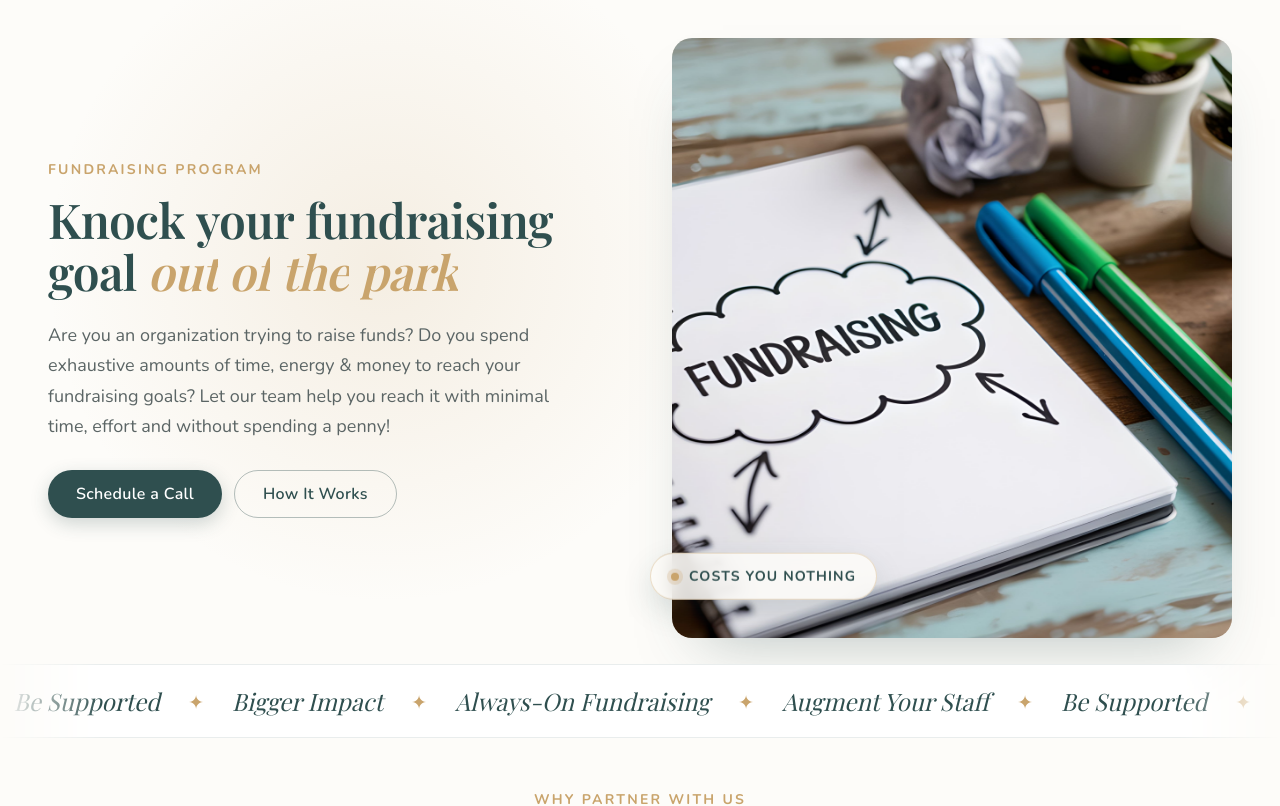
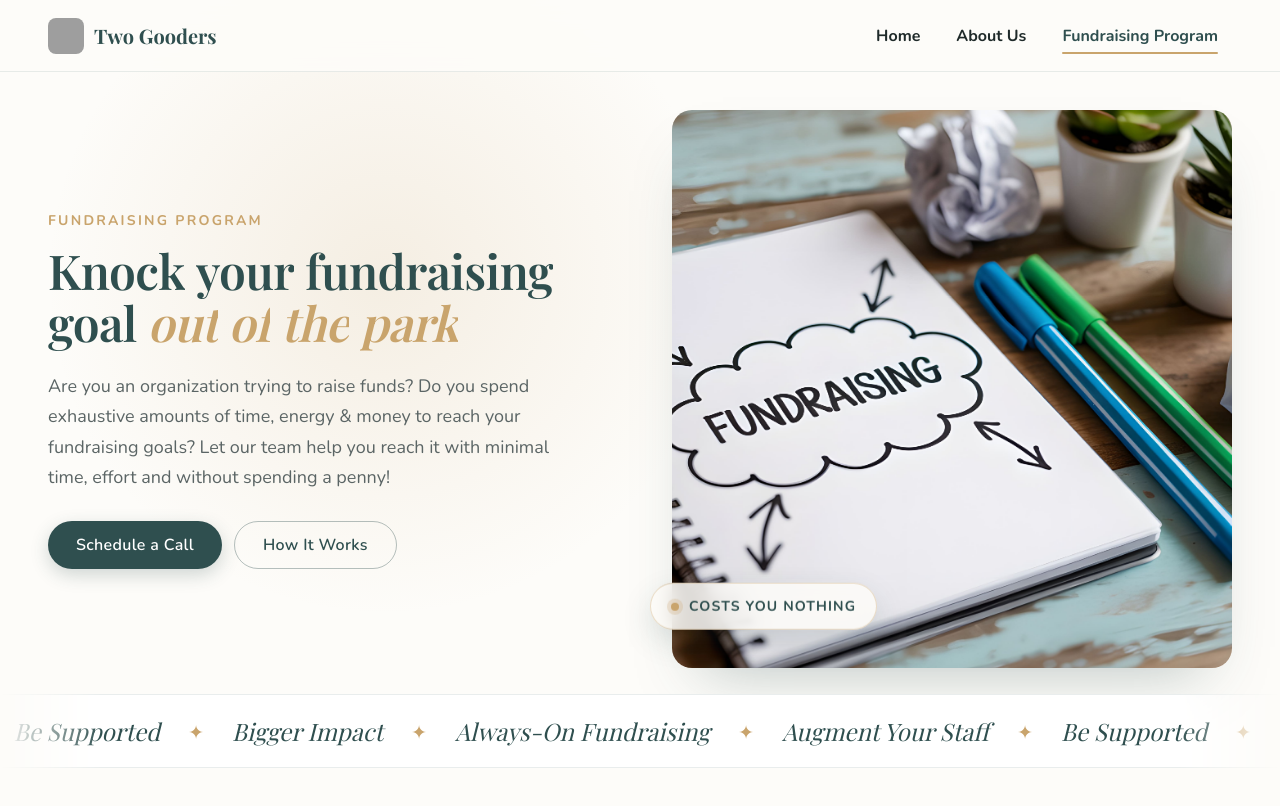
Before and after one commit to shalinjirawla/Twogooders_charity, a Next.js app: page /fundraising-program in a window 1280 px wide. Shown: the top 806 px of the page. Built offline with nearby package versions, Linux system fonts and the light colour scheme; grey boxes are pictures that could not be loaded.

Commit message:
top header

```diff
--- /dev/null
+++ b/src/app/_preview-shared/PreviewHeader.js
@@ -0,0 +1,59 @@
+"use client";
+
+import { useState } from "react";
+import Link from "next/link";
+import { usePathname } from "next/navigation";
+
+const links = [
+  { href: "/home-preview", label: "Home" },
+  { href: "/about", label: "About Us" },
+  { href: "/fundraising-program", label: "Fundraising Program" },
+];
+
+// Fixed top bar shared by the preview pages; the pages clear it via --header-offset
+export default function PreviewHeader() {
+  const pathname = usePathname().replace(/\/$/, "") || "/";
+  const [open, setOpen] = useState(false);
+
+  return (
+    <header className="pv-header">
+      <div className="pv-headerInner">
+        <Link href="/home-preview" className="pv-brand" onClick={() => setOpen(false)}>
+          {/* eslint-disable-next-line @next/next/no-img-element */}
+          <img src="/icon.svg" alt="" width={36} height={36} className="pv-brandMark" />
+          <span className="pv-brandName">Two Gooders</span>
+        </Link>
+
+        <button
+          type="button"
+          className="pv-menuButton"
+          aria-expanded={open}
+          aria-controls="pv-nav"
+          aria-label={open ? "Close menu" : "Open menu"}
+          onClick={() => setOpen((o) => !o)}
+        >
+          <span />
+          <span />
+          <span />
+        </button>
+
+        <nav id="pv-nav" className={`pv-nav${open ? " pv-navOpen" : ""}`} aria-label="Main">
+          {links.map(({ href, label }) => {
+            const active = pathname === href;
+            return (
+              <Link
+                key={href}
+                href={href}
+                className={`pv-link${active ? " pv-linkActive" : ""}`}
+                aria-current={active ? "page" : undefined}
+                onClick={() => setOpen(false)}
+              >
+                {label}
+              </Link>
+            );
+          })}
+        </nav>
+      </div>
+    </header>
+  );
+}
--- /dev/null
+++ b/src/app/_preview-shared/PreviewShell.js
@@ -0,0 +1,13 @@
+import PreviewHeader from "./PreviewHeader";
+import { premiumFontClass } from "./premiumFonts";
+import "./preview-header.css";
+
+// Wraps a preview route with the shared top header
+export default function PreviewShell({ children }) {
+  return (
+    <div className={`pv-withHeader ${premiumFontClass}`}>
+      <PreviewHeader />
+      {children}
+    </div>
+  );
+}
--- /dev/null
+++ b/src/app/_preview-shared/preview-header.css
@@ -0,0 +1,187 @@
+/* Shared top header for the preview pages (Home, About Us, Fundraising Program).
+   It is position: fixed, so the pages' --header-offset is set to its height below. */
+.pv-withHeader {
+  --pv-header-h: 72px;
+}
+
+.pv-withHeader .pm-page,
+.pv-withHeader .hp-hero,
+.pv-withHeader .hp-page {
+  --header-offset: var(--pv-header-h);
+}
+
+.pv-header {
+  position: fixed;
+  inset: 0 0 auto 0;
+  z-index: 50;
+  height: var(--pv-header-h);
+  background: rgba(253, 252, 249, 0.88);
+  border-bottom: 1px solid rgba(47, 79, 79, 0.1);
+  backdrop-filter: blur(12px);
+  -webkit-backdrop-filter: blur(12px);
+  font-family: var(--font-nunito), "Nunito", system-ui, sans-serif;
+}
+
+.pv-headerInner {
+  display: flex;
+  align-items: center;
+  gap: 24px;
+  height: 100%;
+  max-width: 1320px;
+  margin: 0 auto;
+  padding: 0 clamp(20px, 4vw, 48px);
+}
+
+.pv-brand {
+  display: flex;
+  align-items: center;
+  gap: 10px;
+  color: #2f4f4f;
+  text-decoration: none;
+}
+
+.pv-brandMark {
+  width: 36px;
+  height: 36px;
+  border-radius: 8px;
+}
+
+.pv-brandName {
+  font-family: var(--font-playfair-display), "Playfair Display", Georgia, serif;
+  font-size: 1.25rem;
+  font-weight: 700;
+}
+
+.pv-nav {
+  display: flex;
+  align-items: center;
+  gap: 8px;
+  margin-left: auto;
+}
+
+.pv-link {
+  position: relative;
+  padding: 8px 14px;
+  border-radius: 999px;
+  color: #1f2a2a;
+  font-size: 1rem;
+  font-weight: 700;
+  text-decoration: none;
+  transition: color 0.2s ease, background-color 0.2s ease;
+}
+
+.pv-link:hover {
+  color: #2f4f4f;
+  background: rgba(201, 164, 108, 0.14);
+}
+
+.pv-link::after {
+  content: "";
+  position: absolute;
+  left: 14px;
+  right: 14px;
+  bottom: 2px;
+  height: 2px;
+  border-radius: 2px;
+  background: #c9a46c;
+  transform: scaleX(0);
+  transition: transform 0.25s var(--ease-out, ease);
+}
+
+.pv-linkActive {
+  color: #2f4f4f;
+}
+
+.pv-linkActive::after {
+  transform: scaleX(1);
+}
+
+.pv-link:focus-visible,
+.pv-menuButton:focus-visible,
+.pv-brand:focus-visible {
+  outline: 2px solid #c9a46c;
+  outline-offset: 2px;
+}
+
+/* Menu button: phones only */
+.pv-menuButton {
+  display: none;
+  flex-direction: column;
+  justify-content: center;
+  gap: 5px;
+  width: 44px;
+  height: 44px;
+  margin-left: auto;
+  padding: 0 11px;
+  border: 0;
+  border-radius: 10px;
+  background: transparent;
+  cursor: pointer;
+}
+
+.pv-menuButton span {
+  display: block;
+  height: 2px;
+  border-radius: 2px;
+  background: #2f4f4f;
+  transition: transform 0.25s ease, opacity 0.2s ease;
+}
+
+.pv-menuButton[aria-expanded="true"] span:nth-child(1) {
+  transform: translateY(7px) rotate(45deg);
+}
+
+.pv-menuButton[aria-expanded="true"] span:nth-child(2) {
+  opacity: 0;
+}
+
+.pv-menuButton[aria-expanded="true"] span:nth-child(3) {
+  transform: translateY(-7px) rotate(-45deg);
+}
+
+@media (max-width: 768px) {
+  .pv-withHeader {
+    --pv-header-h: 60px;
+  }
+
+  .pv-menuButton {
+    display: flex;
+  }
+
+  .pv-nav {
+    position: absolute;
+    top: var(--pv-header-h);
+    left: 0;
+    right: 0;
+    flex-direction: column;
+    align-items: stretch;
+    gap: 4px;
+    padding: 12px 16px 16px;
+    background: #fdfcf9;
+    border-bottom: 1px solid rgba(47, 79, 79, 0.1);
+    box-shadow: 0 20px 30px -20px rgba(31, 42, 42, 0.25);
+    opacity: 0;
+    visibility: hidden;
+    transform: translateY(-8px);
+    transition: opacity 0.2s ease, transform 0.2s ease, visibility 0.2s;
+  }
+
+  .pv-navOpen {
+    opacity: 1;
+    visibility: visible;
+    transform: none;
+  }
+
+  .pv-link {
+    padding: 12px 14px;
+    border-radius: 12px;
+  }
+
+  .pv-link::after {
+    display: none;
+  }
+
+  .pv-linkActive {
+    background: rgba(201, 164, 108, 0.16);
+  }
+}
--- a/src/app/about/layout.js
+++ b/src/app/about/layout.js
@@ -1,3 +1,5 @@
+import PreviewShell from "../_preview-shared/PreviewShell";
+
 export const metadata = {
   title: "About Us preview | Two Gooders",
   description: "Preview of the redesigned Two Gooders About page.",
@@ -5,5 +7,5 @@ export const metadata = {
 };
 
 export default function AboutPreviewLayout({ children }) {
-  return children;
+  return <PreviewShell>{children}</PreviewShell>;
 }
--- a/src/app/fundraising-program/layout.js
+++ b/src/app/fundraising-program/layout.js
@@ -1,3 +1,5 @@
+import PreviewShell from "../_preview-shared/PreviewShell";
+
 export const metadata = {
   title: "Fundraising Program preview | Two Gooders",
   description: "Preview of the redesigned Two Gooders Fundraising Program page.",
@@ -5,5 +7,5 @@ export const metadata = {
 };
 
 export default function FundraisingPreviewLayout({ children }) {
-  return children;
+  return <PreviewShell>{children}</PreviewShell>;
 }
--- /dev/null
+++ b/src/app/home-preview/layout.js
@@ -0,0 +1,5 @@
+import PreviewShell from "../_preview-shared/PreviewShell";
+
+export default function HomePreviewLayout({ children }) {
+  return <PreviewShell>{children}</PreviewShell>;
+}
```
